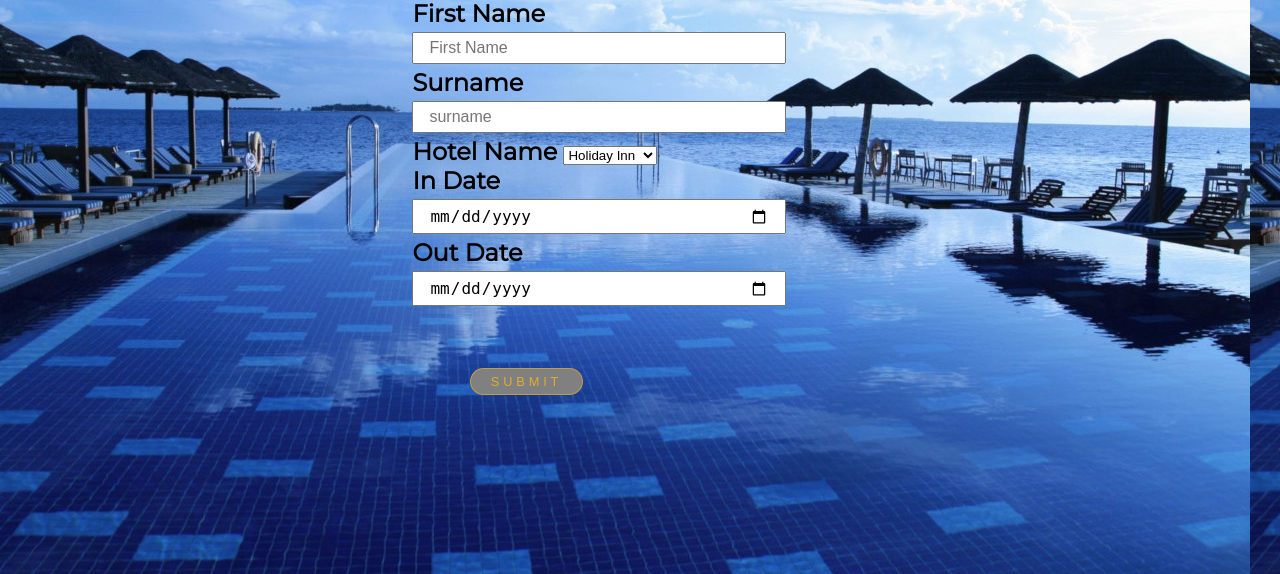
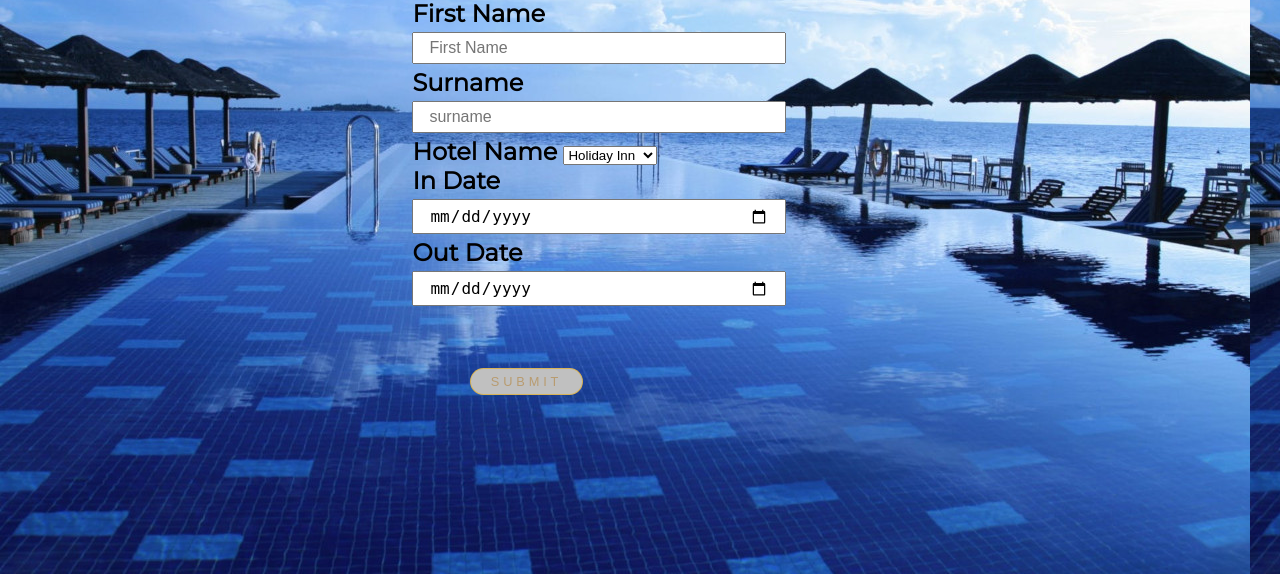
Before and after one commit to Achmat1234/online-hotel, a PHP site: page / in a window 1280 px wide, with the pointer over the restyled element. Shown: the part 226-800 px from the top of the page. Run offline with PHP 8.4, Linux system fonts and the light colour scheme.

Commit message:
changed color of button

```diff
--- a/css/styling.css
+++ b/css/styling.css
@@ -108,6 +108,11 @@ input {
 
 }
 
+button:hover {
+  background: silver;
+  transition: all 0.5s ease-in-out;
+  color: rgb(184, 155, 111);
+}
 
 button {
   display: inline-block;
```
